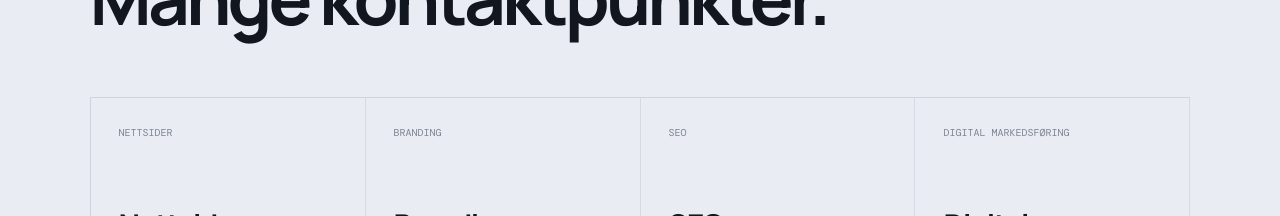
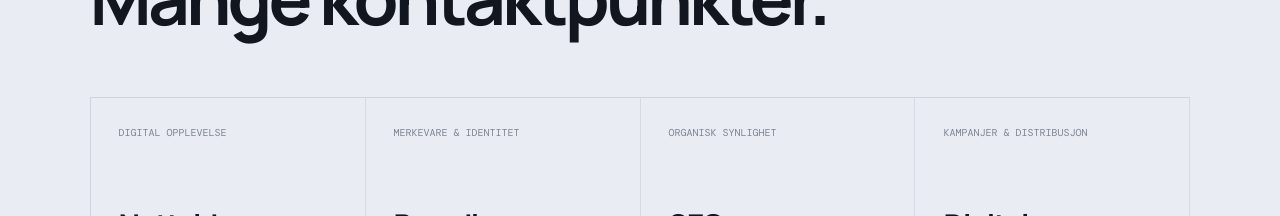
Before and after one commit to KhalilJel/Cidea-Marketing, a React (Vite) app: page / in a window 1280 px wide. Shown: the part 2200-2416 px from the top of the page. Built offline with nearby package versions, Linux system fonts and the light colour scheme.

Commit message:
design: remove repeated capability labels

```diff
--- a/src/main.jsx
+++ b/src/main.jsx
@@ -20,7 +20,7 @@ function Header({lang,setLang}){return <header><a className="logo"href="/">cidea
 function Work(){return <section className="section work"><div className="intro"><p className="eyebrow">SELECTED WORK</p><h2>Noen av tingene vi bygger.</h2><p>Design skal ikke bare se bra ut. Det skal gjøre en jobb.</p></div><div className="workGrid"><a href="/websites" className="project projectA"><div className="mock browser"><div className="browserBar"><i/><i/><i/></div><div className="mockHero"><span>ATELIER / 01</span><strong>Form.<br/>Function.<br/>Identity.</strong></div></div><small>01 / DIGITAL EXPERIENCE</small><h3>Et digitalt uttrykk med en tydelig idé.</h3></a><a href="/branding" className="project projectB"><div className="mock brand"><span>STUDIO</span><b>FORM</b><em>Brand identity / 2026</em></div><small>02 / BRAND IDENTITY</small><h3>En identitet som tåler å bli sett.</h3></a><a href="/digital-marketing" className="project projectC"><div className="mock campaign"><div>MAKE<br/><b>NOISE.</b></div><span>CAMPAIGN / SOCIAL / DIGITAL</span></div><small>03 / CAMPAIGN</small><h3>En kampanje bygget rundt én klar idé.</h3></a></div></section>}
 function Home({lang}){const en=lang==="en";return <><section className="hero"><div className="heroText"><p className="eyebrow">CIDEA MARKETING / DIGITAL STUDIO</p><h1>{en?"Make your business impossible to ignore.":"Gjør bedriften vanskelig å ignorere."}</h1><p className="lead">{en?"We build brands and digital experiences that make businesses easier to find, understand and choose.":"Vi bygger merkevarer og digitale opplevelser som gjør det enklere å bli funnet, forstått og valgt."}</p><div className="heroActions"><a className="button blue"href={mail}>{en?"Get an assessment":"Få en uforpliktende vurdering"} ↗</a><a className="textLink"href="#work">Se arbeidet ↓</a></div><p className="quiet">Ingen kostnad. Ingen forpliktelser.</p></div><div className="heroArt"><div className="typeStack"><span>WEB</span><span>BRAND</span><span>SEO</span><span>SOCIAL</span></div><div className="heroCard"><small>CIDEA / 01</small><strong>BUILD<br/>SOMETHING<br/><i>MEMORABLE.</i></strong><div><span>STRATEGY</span><span>DESIGN</span><span>GROWTH</span></div></div></div></section>
 <Work/>
-<section className="section capabilities"><div className="intro"><p className="eyebrow">WHAT WE DO</p><h2>Én digital tilstedeværelse. Mange kontaktpunkter.</h2></div><div className="capGrid"><a href="/websites"><span>NETTSIDER</span><h3>Nettsider</h3><p>Digitale opplevelser bygget for å bli valgt.</p><b>Utforsk →</b></a><a href="/branding"><span>BRANDING</span><h3>Branding</h3><p>En identitet folk kjenner igjen og husker.</p><b>Utforsk →</b></a><a href="/seo"><span>SEO</span><h3>SEO</h3><p>Synlighet som bygger seg over tid.</p><b>Utforsk →</b></a><a href="/digital-marketing"><span>DIGITAL MARKEDSFØRING</span><h3>Digital markedsføring</h3><p>Kampanjer og innhold som skaper etterspørsel.</p><b>Utforsk →</b></a></div></section>
+<section className="section capabilities"><div className="intro"><p className="eyebrow">WHAT WE DO</p><h2>Én digital tilstedeværelse. Mange kontaktpunkter.</h2></div><div className="capGrid"><a href="/websites"><span>DIGITAL OPPLEVELSE</span><h3>Nettsider</h3><p>Digitale opplevelser bygget for å bli valgt.</p><b>Utforsk →</b></a><a href="/branding"><span>MERKEVARE & IDENTITET</span><h3>Branding</h3><p>En identitet folk kjenner igjen og husker.</p><b>Utforsk →</b></a><a href="/seo"><span>ORGANISK SYNLIGHET</span><h3>SEO</h3><p>Synlighet som bygger seg over tid.</p><b>Utforsk →</b></a><a href="/digital-marketing"><span>KAMPANJER & DISTRIBUSJON</span><h3>Digital markedsføring</h3><p>Kampanjer og innhold som skaper etterspørsel.</p><b>Utforsk →</b></a></div></section>
 <section className="section philosophy"><div className="statement"><p className="eyebrow">THE IDEA</p><h2>Det handler ikke om å være overalt. Det handler om å være tydelig.</h2></div><div className="philosophyGrid"><p>En god digital tilstedeværelse har en rød tråd fra første inntrykk til første henvendelse.</p><div><span>INNSIKT</span><strong>Klarhet</strong><p>Hva må kunden forstå for å kunne velge dere?</p></div><div><span>IDENTITET</span><strong>Gjenkjennelighet</strong><p>Hva skal gjøre merkevaren tydelig og lett å huske?</p></div><div><span>EFFEKT</span><strong>Relevans</strong><p>Hva gjør opplevelsen mer nyttig for kunden?</p></div></div></section>
 <section className="section approach"><div className="intro"><p className="eyebrow">OUR APPROACH</p><h2>Strategi. Design. Resultater.</h2></div><div className="approachList"><div><span>RETNING</span><h3>Forstå</h3><p>Vi starter med virksomheten, markedet og menneskene dere ønsker å nå.</p></div><div><span>UTFØRELSE</span><h3>Skape</h3><p>Vi gjør strategien synlig gjennom design, innhold og digitale opplevelser.</p></div><div><span>LÆRING</span><h3>Forbedre</h3><p>Vi ser på hva som fungerer og forbedrer det som kan bli bedre.</p></div></div></section>
 <section className="section audit"><div><p className="eyebrow">NO SALES PITCH</p><h2>Hva kunne vært bedre?</h2><p>Vi vurderer nettsiden, merkevaren og den digitale tilstedeværelsen din og peker på de viktigste forbedringsmulighetene.</p><a className="button dark"href={mail}>Få en uforpliktende vurdering →</a><small>Ingen kostnad. Ingen forpliktelser.</small></div><div className="auditNotes"><span>WEBSITE</span><span>BRAND</span><span>SEO</span><span>SOCIAL</span><span>CONVERSION</span></div></section>
```
